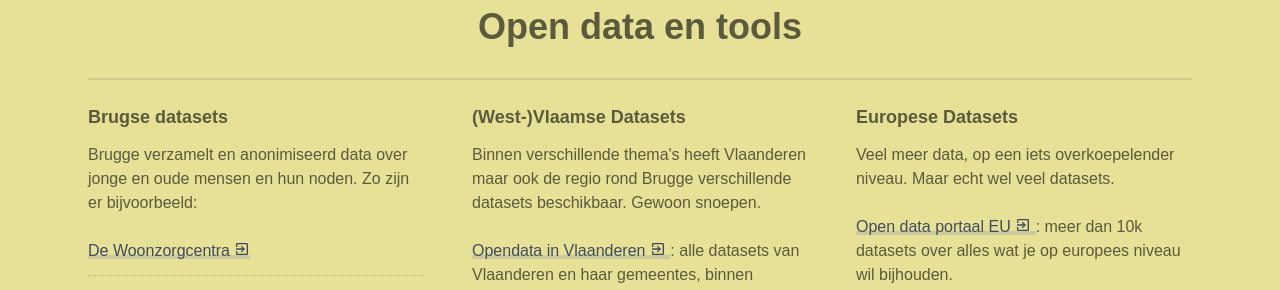
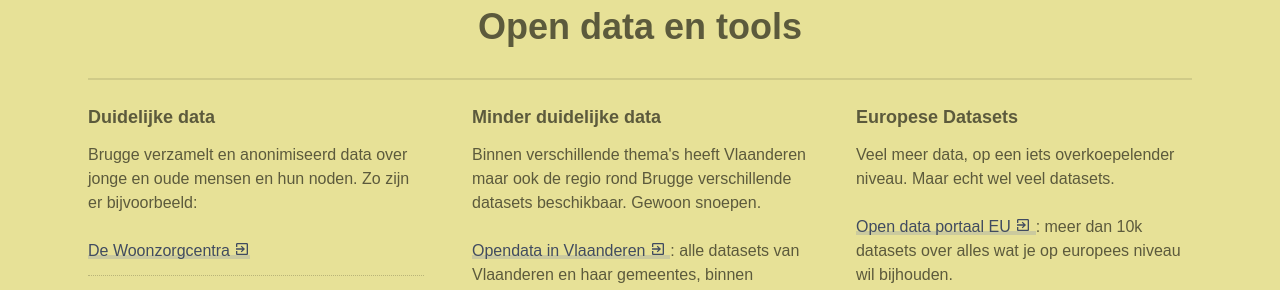
Before and after one commit to nerdlab-be/cityhacks-2018, a Jekyll site: the page built from _pages/index.markdown, in a window 1280 px wide and 900 px high, scrolled down 5052 px. Shown: the part 153-443 px from the top of the window. Built offline with Jekyll 4.4.1, drawn with Linux system fonts in a browser that asks for light colours; some web fonts are replaced.

Commit message:
titels aanpassen

```diff
--- a/_layouts/template-index.html
+++ b/_layouts/template-index.html
@@ -138,7 +138,7 @@ layout: default
       <h2 class="c-title c-title--border u-margin-bottom u-text-center">Open data en tools</h2>
       <div class="o-layout u-divider-top">
         <div class="o-layout__item u-1/3@medium">
-          <h3 class="c-small-title">Brugse datasets</h3>
+          <h3 class="c-small-title">Duidelijke data</h3>
           <p class="c-para-small">Brugge verzamelt en anonimiseerd data over jonge en oude mensen en hun noden. Zo zijn er bijvoorbeeld:</p>
           <ul class="o-list-bare c-list-small">
             <li class="c-list-small__item"><a href="https://www.brugge.be/open-data-grondgebied#wzc" target="_blank" class="c-link c-link--faux">De Woonzorgcentra {% include atom.icon.html value="external" %}</a></li>
@@ -149,7 +149,7 @@ layout: default
           <p class="c-para-small">Alle Open Data van de stad vind je op het <a href="https://www.brugge.be/opendata" target="_blank" class="c-link c-link--faux">Open Data Portaal {% include atom.icon.html value="external" %}</a></p>
         </div>
         <div class="o-layout__item u-1/3@medium">
-          <h3 class="c-small-title js-collapsed__title">(West-)Vlaamse Datasets</h3>
+          <h3 class="c-small-title js-collapsed__title">Minder duidelijke data</h3>
           <p class="c-para-small">Binnen verschillende thema's heeft Vlaanderen maar ook de regio rond Brugge verschillende datasets beschikbaar. Gewoon snoepen.</p>
           <ul class="o-list-bare c-list-small">
             <li class="c-list-small__item"><a href="http://opendata.vlaanderen.be" target="_blank" class="c-link c-link--faux">Opendata in Vlaanderen {% include atom.icon.html value="external" %}</a>: alle datasets van Vlaanderen en haar gemeentes, binnen verschillende onderwerpen</li>
```
